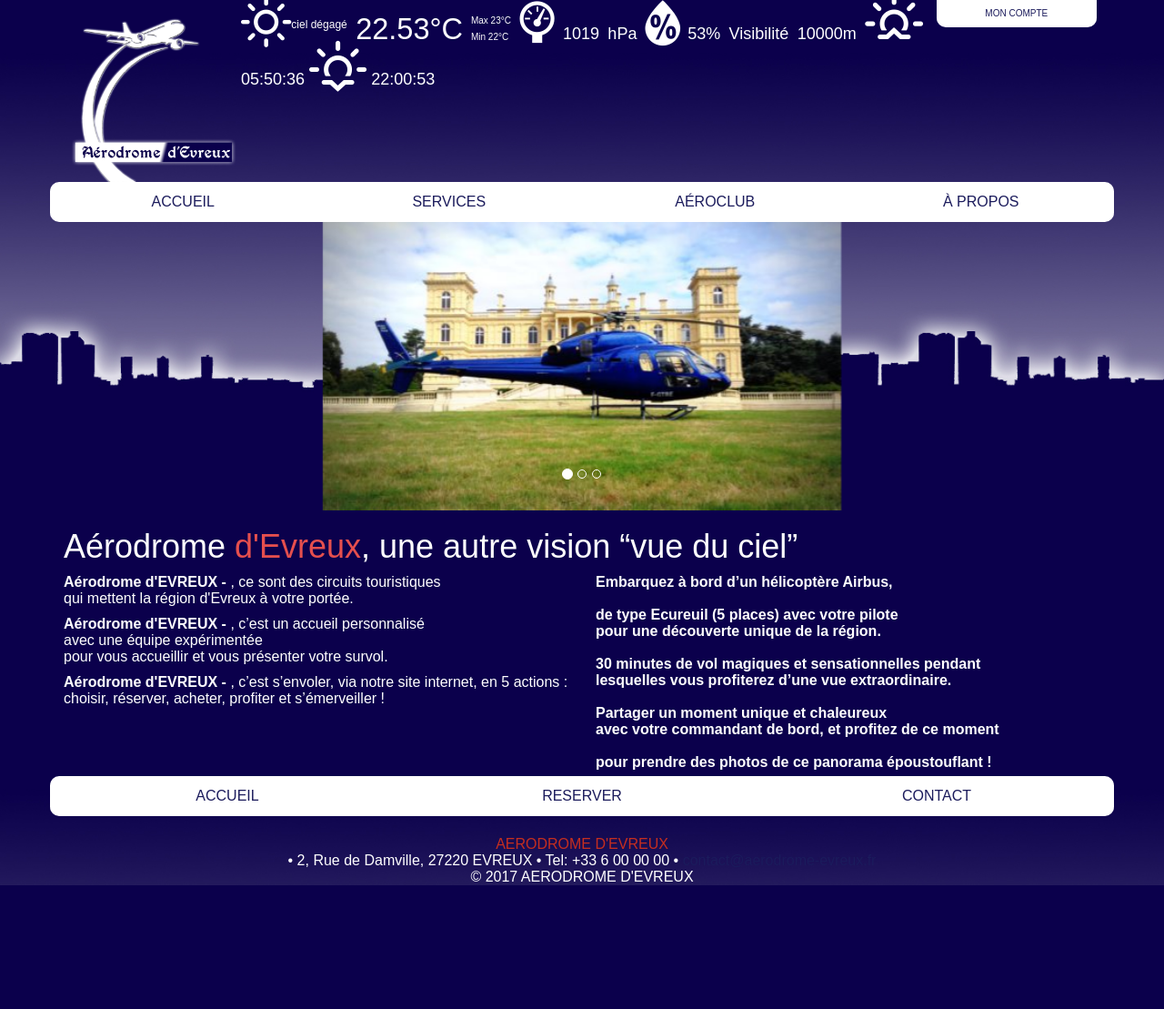
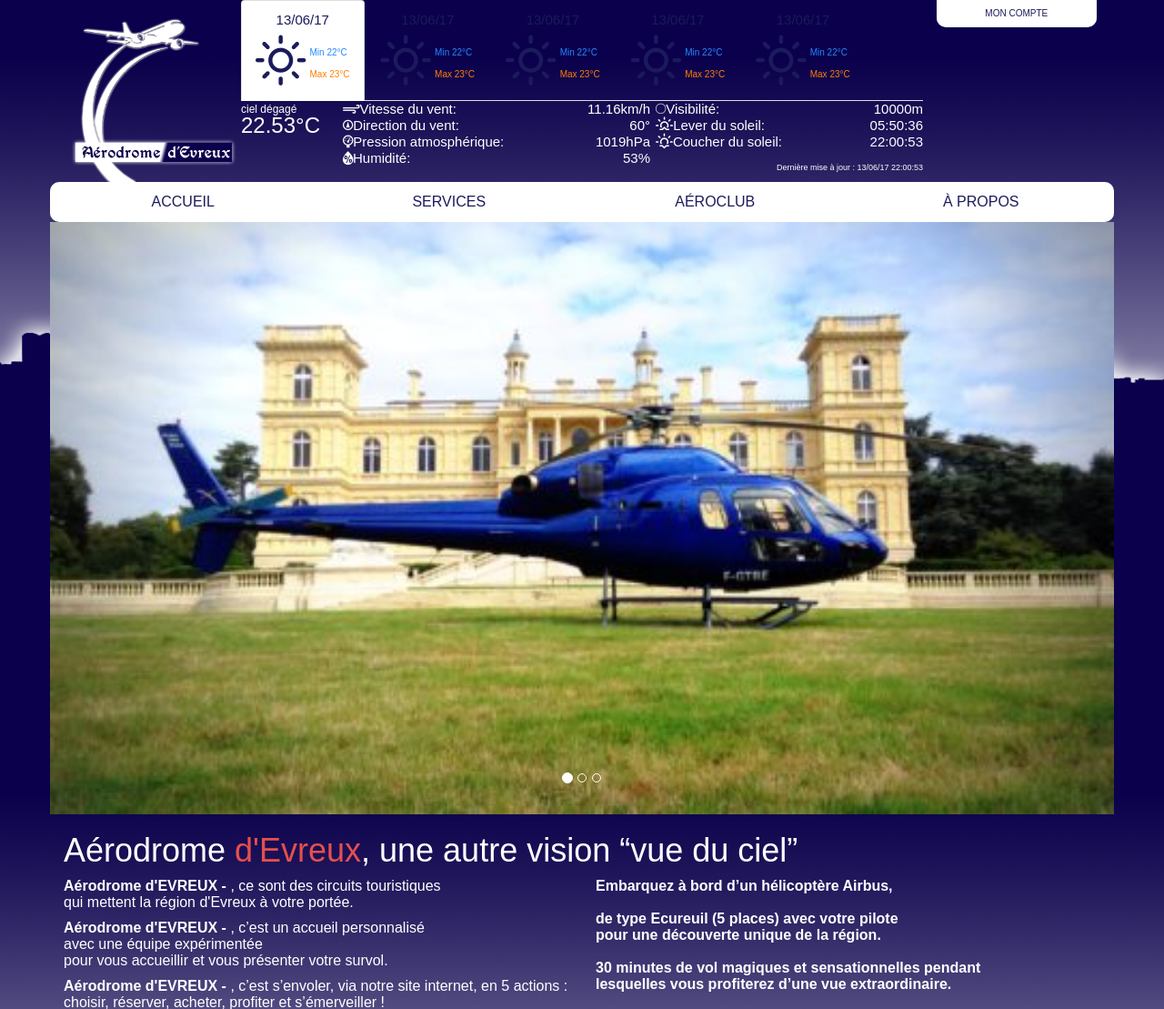
Before and after one commit to charafzellou/projectwebx, a PHP site: page /index.php in a window 1280 px wide. Shown: the top 1109 px of the page at 91% size. Before the commit the page ends 973 px from the top, so only its background shows below. Run offline with PHP 8.4, Linux system fonts and the light colour scheme; data comes from the database, SQL or seed files in the repository; some libraries are stand-ins or nearby versions; some web fonts are replaced.

Commit message:
debugging

```diff
--- a/css/main.css
+++ b/css/main.css
@@ -39,7 +39,7 @@ header
 	font-family: 'Days One', sans-serif;
 	display: block;
 	color: #1b1b5c;
-	font-size: 18px;
+	font-size: 15px;
 }
 
 
@@ -104,9 +104,14 @@ header
 {
 	color: white;
 }
+.weathericone
+{
+	color: #1b1b5c;
+	font-size: 50px;
+}
 .description
 {
-	display:inline-flex;
+	display:inline-block;
 	font-size: 12px;
 }
 .temperature
@@ -114,15 +119,66 @@ header
 	display:inline-flex;
 	font-size: 25px;
 }
+.date
+{
+	text-align: center;
+	color:  #1b1b5c;
+}
+.tempmin
+{
+	color: #2388ff;
+}
+
+.tempmax
+{
+	color: #ff7f00;
+}
+
 .maintemp
 {
-	font-size: 1.3em;
+	font-size: 1.6em;
+	display: inline-block;
 }
 .secondarytemp
 {
 	font-size: 10px;
-	margin-top: -9px;
-	margin-left: 9px;
+	display: inline-block;
+}
+.leftmet
+{
+	width: 14%;
+}
+.centermet
+{
+	width: 46%;
+}
+.rightmet
+{
+	width: 40%;
+}
+.meteolist
+{
+	padding: 0% !important;
+	margin-left: 2%;
+	text-align: right;
+}
+.meteolist > li > span
+{
+	float: left;
+}
+.meteolist > li
+{
+	display: block;
+}
+.lastupdate
+{
+	display: inline-block;
+	font-size: xx-small;
+	float: right !important;
+}
+.tab-pane div
+{
+	float: left;
 }
 
 
@@ -178,12 +234,6 @@ header
 	background: #fff;
 	border-bottom: 6px solid #1b1b5c;
 }
-
-i
-{
-	color: white;
-	font-size: 50px;
-}
 .dd
 {
     position: relative;
--- a/inc/header.php
+++ b/inc/header.php
@@ -24,7 +24,6 @@
         <li class="menu-item menu-item-type-post_type menu-item-object-page first col-lg-3">
             <a href="index.php">Accueil</a>
         </li>
-
         <li class="dd menu-item menu-item-type-post_type menu-item-object-page col-lg-3">
 			Services
 			<ul href="services.php" class="dd-content">
@@ -37,7 +36,6 @@
 			</ul>
 			</div>
         </li>
-
         <li class="menu-item menu-item-type-post_type menu-item-object-page col-lg-3">
             <a href="aeroclub.php">Aéroclub</a>
         </li>
--- a/inc/weather.php
+++ b/inc/weather.php
@@ -1,54 +1,124 @@
 <?php
 
 require_once('connection.php');
-
+$timezone = +2;
 // On récupère tout le contenu de la table météo
 $reponse = $bdd->query('SELECT * FROM meteo');
 
 // On affiche chaque entrée une à une
 while ($donnees = $reponse->fetch())
 {
-    $id = $donnees['weather'];
+	$id = $donnees['weather'];
 	$req = $bdd->query('SELECT icone FROM correspondanceidweather WHERE IDWeather = "'.$id.'"');
-
- 	$d = $req->fetch();
-	?>
-		<div class="description">
-        <i class="wi <?php echo $d['icone']?>"></i>
-        </br>
-    <?php
-    $req->closeCursor();
-
-	echo $donnees['description'].' ';?>
+	$d = $req->fetch();
+?>
+<ul class="nav nav-tabs">
+	<li class="active"><a data-toggle="tab" href="#today">
+		<p class=date ><?php echo date("d/m/y", $donnees['sunrise'] + 3600 * $timezone);?></p>
+		<i class="weathericone wi <?php echo $d['icone']?>"></i>
+		<?php $req->closeCursor();?>
+		<div class="secondarytemp">
+			<p class=tempmin><?php echo 'Min ',$donnees['tempsmin'] - 273.15,'°C';?></p>
+			<p class=tempmax><?php echo 'Max ',$donnees['tempsmax'] - 273.15,'°C';?></p>
 		</div>
-		<div class="temperature">
-			<div class="maintemp">
-				<?php echo $donnees['tempnow'] - 273.15,'°C';?></div>
-			<div class="secondarytemp">
-				<?php echo 'Max ',$donnees['tempsmax'] - 273.15,'°C';?>
-                </br>
-				<?php echo 'Min ',$donnees['tempsmin'] - 273.15,'°C';?>
-			</div>
+	</a></li>
+    <li><a data-toggle="tab" href="#day1">
+		<p class=date ><?php echo date("d/m/y", $donnees['sunrise'] + 3600 * $timezone);?></p>
+		<i class="weathericone wi <?php echo $d['icone']?>"></i>
+		<?php $req->closeCursor();?>
+		<div class="secondarytemp">
+			<p class=tempmin><?php echo 'Min ',$donnees['tempsmin'] - 273.15,'°C';?></p>
+			<p class=tempmax><?php echo 'Max ',$donnees['tempsmax'] - 273.15,'°C';?></p>
 		</div>
-		<i class="wi wi-barometer"></i>
-	<?php
-		echo $donnees['pressure'],' hPa';
-	?>
-		<i class="wi wi-humidity"></i>
-	<?php
-		echo $donnees['humidity'], '% ';
-		echo 'Visibilité ', $donnees['visibility'], 'm';
-		$timezone = +2;
-	?>
-		<i class="wi wi-sunrise"></i>
-	<?php
-		echo date("H:i:s", $donnees['sunrise'] + 3600 * $timezone);
-	?>
-		<i class="wi wi-sunset"></i>
-	<?php
-		echo date("H:i:s", $donnees['sunset'] + 3600 * $timezone);
-}
-
-$reponse->closeCursor(); // Termine le traitement de la requête
-
-?>
+	</a></li>
+    <li><a data-toggle="tab" href="#day2">
+		<p class=date ><?php echo date("d/m/y", $donnees['sunrise'] + 3600 * $timezone);?></p>
+		<i class="weathericone wi <?php echo $d['icone']?>"></i>
+		<?php $req->closeCursor();?>
+		<div class="secondarytemp">
+			<p class=tempmin><?php echo 'Min ',$donnees['tempsmin'] - 273.15,'°C';?></p>
+			<p class=tempmax><?php echo 'Max ',$donnees['tempsmax'] - 273.15,'°C';?></p>
+		</div>
+	</a></li>
+	<li><a data-toggle="tab" href="#day3">
+		<p class=date ><?php echo date("d/m/y", $donnees['sunrise'] + 3600 * $timezone);?></p>
+		<i class="weathericone wi <?php echo $d['icone']?>"></i>
+		<?php $req->closeCursor();?>
+		<div class="secondarytemp">
+			<p class=tempmin><?php echo 'Min ',$donnees['tempsmin'] - 273.15,'°C';?></p>
+			<p class=tempmax><?php echo 'Max ',$donnees['tempsmax'] - 273.15,'°C';?></p>
+		</div>
+	</a></li>
+	<li><a data-toggle="tab" href="#day4">
+		<p class=date ><?php echo date("d/m/y", $donnees['sunrise'] + 3600 * $timezone);?></p>
+		<i class="weathericone wi <?php echo $d['icone']?>"></i>
+		<?php $req->closeCursor();?>
+		<div class="secondarytemp">
+			<p class=tempmin><?php echo 'Min ',$donnees['tempsmin'] - 273.15,'°C';?></p>
+			<p class=tempmax><?php echo 'Max ',$donnees['tempsmax'] - 273.15,'°C';?></p>
+		</div>
+	</a></li>
+</ul>
+<div class="tab-content">
+	<div id="today" class="tab-pane fade in active">
+		<div class="leftmet">
+			<div class="description"><?php echo $donnees['description'].' ';?></div><br>
+			<div class="maintemp"><?php echo $donnees['tempnow'] - 273.15.'°C';?></div>
+		</div>
+		<div class="centermet">
+			<ul class="meteolist">
+				<li>
+					<span><i class="wi wi-strong-wind"></i>Vitesse du vent:</span>
+					<?php echo $donnees['windspeed'] * 3.6,'km/h';?>
+				</li>
+				<li>
+					<span><i class="wi wi-wind-direction"></i>Direction du vent:</span>
+					<?php echo $donnees['winddegree'].'°';?>
+				</li>
+				<li class="pressure">
+					<span><i class="wi wi-barometer"></i>Pression atmosphérique:</span>
+					<?php echo $donnees['pressure'],'hPa';?>
+				</li>
+				<li class="humidity">
+					<span><i class="wi wi-humidity"></i>Humidité:</span>
+					<?php echo $donnees['humidity'].'%';?>
+				</li>
+			</ul>
+		</div>
+		<div class="rightmet">
+			<ul class="meteolist">
+				<li class="visibility">
+					<span><i class="wi wi-moon-new"></i>Visibilité:</span>
+					<?php echo $donnees['visibility'].'m';?>
+				</li>
+				<li class="sunrise">
+					<span><i class="wi wi-sunrise"></i>Lever du soleil:</span>
+					<?php echo date("H:i:s", $donnees['sunrise'] + 3600 * $timezone);?>
+				</li>
+				<li class="sunset">
+					<span><i class="wi wi-sunset"></i>Coucher du soleil:</span>
+					<?php echo date("H:i:s", $donnees['sunset'] + 3600 * $timezone);?>
+				</li>
+			</ul>
+		</div>
+		<div class="lastupdate">
+			<?php echo 'Dernière mise à jour : ',date("d/m/y H:i:s", $donnees['sunset'] + 3600 * $timezone);?>
+		</div>
+		<?php
+		}
+		$reponse->closeCursor(); // Termine le traitement de la requête?>
+	</div>
+	<div id="day1" class="tab-pane fade">
+		<p>Ut enim ad minim veniam, quis nostrud exercitation ullamco laboris nisi ut aliquip ex ea commodo consequat.</p>
+	</div>
+	<div id="day2" class="tab-pane fade">
+		<p>Sed ut perspiciatis unde omnis iste natus error sit voluptatem accusantium doloremque laudantium, totam rem aperiam.</p>
+	</div>
+	<div id="day3" class="tab-pane fade">
+		<p>Eaque ipsa quae ab illo inventore veritatis et quasi architecto beatae vitae dicta sunt explicabo.</p>
+	</div>
+	<div id="day4" class="tab-pane fade">
+		<p>Eaque ipsa quae ab illo inventore veritatis et quasi architecto beatae vitae dicta sunt explicabo.</p>
+	</div>
+</div>
+</div>
--- a/index.php
+++ b/index.php
@@ -17,33 +17,30 @@
 		<div class="content">
 		<div class="post">
 
-			<div class="row" id="galleryhome">
-				<!-- IMAGES VONT ICI
-				<img src="img/heli1.jpg" width="50%"/>-->
-			</div>
 
-
-
-
-			<div id="myCarousel" class="carousel slide" data-ride="carousel">
+			<div id="myCarousel" class="row carousel slide" data-ride="carousel">
 				<!-- Indicators -->
 				<ol class="carousel-indicators">
 				  <li data-target="#myCarousel" data-slide-to="0" class="active"></li>
 				  <li data-target="#myCarousel" data-slide-to="1"></li>
 				  <li data-target="#myCarousel" data-slide-to="2"></li>
 				</ol>
+
 				<!-- Wrapper for slides -->
 				<div class="carousel-inner">
 				  <div class="item active">
-						<img class="img-responsive center-block"src="img/heli1.jpg" style="width:50%">
+					<img src="img/heli1.jpg" style="width:100%;">
 				  </div>
+
 				  <div class="item">
-						<img class="img-responsive center-block"src="img/heli2.jpg" style="width:50%">
+					<img src="img/heli5.jpg" style="width:100%;">
 				  </div>
+
 				  <div class="item">
-						<img class="img-responsive center-block"src="img/heli3.jpg" style="width:50%">
+					<img src="img/heli4.jpg" style="width:100%;">
 				  </div>
 				</div>
+
 				<!-- Left and right controls -->
 				<a class="left carousel-control" href="#myCarousel" data-slide="prev">
 				  <span class="glyphicon glyphicon-chevron-left"></span>
@@ -54,8 +51,6 @@
 				  <span class="sr-only">Next</span>
 				</a>
 			</div>
-
-
 
 			<div class="row">
 				<div class="col-lg-12">
```
Lines whose indentation alone changed are shown as unchanged.
